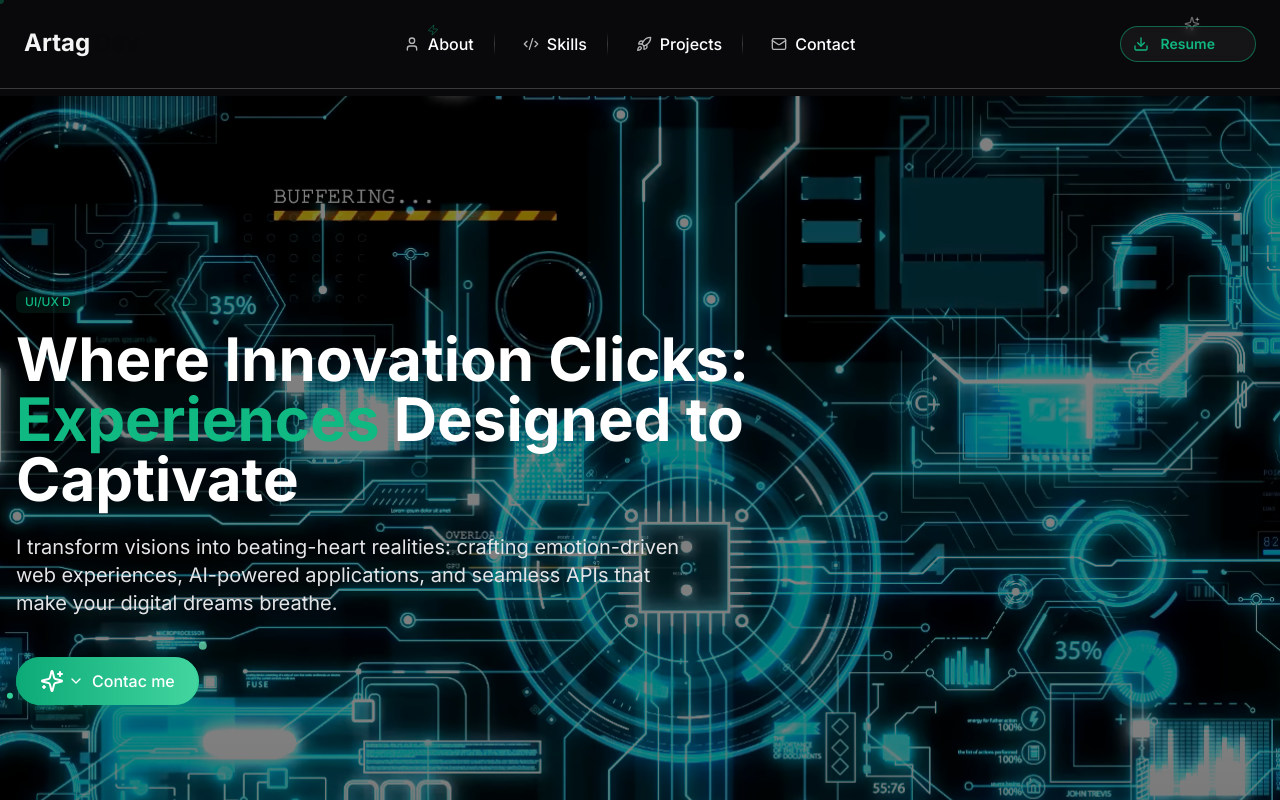
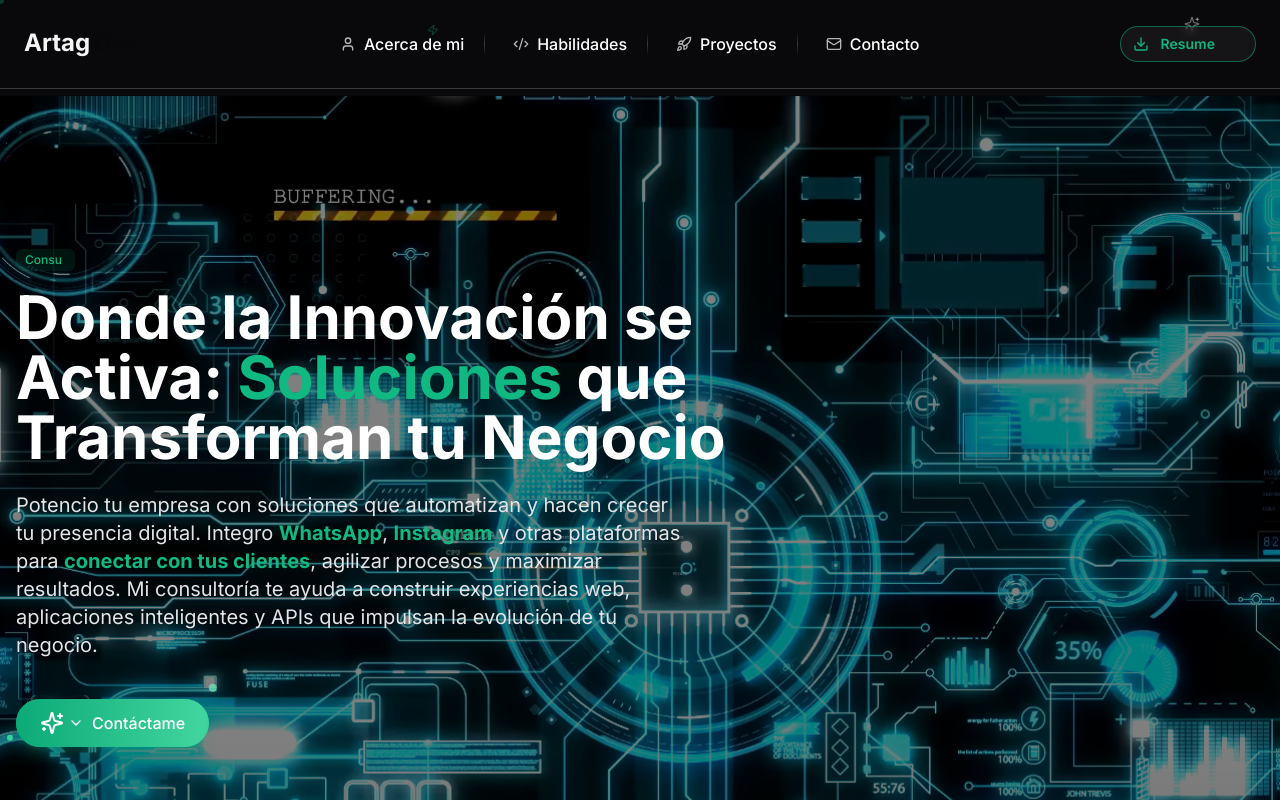
Before and after one commit to Artag-Chris/web-de-servicios, a Next.js app: page / in a window 1280 px wide. Shown: the top 800 px of the page. Built offline with nearby package versions, Linux system fonts and the light colour scheme.

Commit message:
act comienzo de pagina en espa;ol

```diff
--- a/package.json
+++ b/package.json
@@ -1,5 +1,5 @@
 {
-  "name": "artag_site",
+  "name": "artag_services",
   "version": "0.1.0",
   "private": true,
   "scripts": {
--- a/src/components/page_components/Headermain.tsx
+++ b/src/components/page_components/Headermain.tsx
@@ -76,10 +76,10 @@ function HeaderMain() {
   }, [isScrolled])
 
   const navLinks = [
-    { href: "#about", label: "About", icon: User },
-    { href: "#skills", label: "Skills", icon: Code2 },
-    { href: "#projects", label: "Projects", icon: Rocket },
-    { href: "#contact", label: "Contact", icon: Mail },
+    { href: "#about", label: "Acerca de mi", icon: User },
+    { href: "#skills", label: "Habilidades", icon: Code2 },
+    { href: "#projects", label: "Proyectos", icon: Rocket },
+    { href: "#contact", label: "Contacto", icon: Mail },
   ]
 
   return (
--- a/src/components/page_components/Hero.tsx
+++ b/src/components/page_components/Hero.tsx
@@ -135,9 +135,8 @@ function Hero() {
         {/* Video Background */}
         <video
           ref={videoRef}
-          className={`absolute inset-0 w-full h-full object-cover transition-opacity duration-1000 ${
-            videoLoaded ? "opacity-100" : "opacity-0"
-          }`}
+          className={`absolute inset-0 w-full h-full object-cover transition-opacity duration-1000 ${videoLoaded ? "opacity-100" : "opacity-0"
+            }`}
           loop
           muted
           playsInline
@@ -148,9 +147,8 @@ function Hero() {
 
         {/* Fallback image for desktop if video fails to load */}
         <div
-          className={`absolute inset-0 w-full h-full transition-opacity duration-1000 ${
-            !videoLoaded ? "opacity-100" : "opacity-0"
-          }`}
+          className={`absolute inset-0 w-full h-full transition-opacity duration-1000 ${!videoLoaded ? "opacity-100" : "opacity-0"
+            }`}
         >
           <Image
             src="/technology.png"
@@ -178,7 +176,11 @@ function Hero() {
         <div className="max-w-3xl">
           <Badge className="mb-4 bg-emerald-500/10 text-emerald-500 hover:bg-emerald-500/20 transition-colors">
             <TypingAnimation
-              phrases={["Fullstack Developer", "UI/UX Designer", "Problem Solver"]}
+              phrases={[
+                "Desarrollador Fullstack",
+                "Consultor en Automatización",
+                "Impulsor de Crecimiento Digital"
+              ]}
               typeSpeed={80}
               eraseSpeed={40}
               delayBetweenPhrases={1500}
@@ -186,18 +188,22 @@ function Hero() {
             />
           </Badge>
           <h1 className="text-3xl sm:text-4xl md:text-6xl font-bold mb-4 md:mb-6 text-white">
-            Where Innovation Clicks: <span className="text-emerald-500">Experiences </span> Designed to Captivate
+            Donde la Innovación se Activa: <span className="text-emerald-500">Soluciones</span> que Transforman tu Negocio
           </h1>
           <p className="text-zinc-200 text-base sm:text-lg md:text-xl mb-6 md:mb-8 max-w-2xl">
-            I transform visions into beating-heart realities: crafting emotion-driven web experiences, AI-powered
-            applications, and seamless APIs that make your digital dreams breathe.
+            Potencio tu empresa con soluciones que automatizan y hacen crecer tu presencia digital.
+            Integro <b className="text-emerald-500">WhatsApp</b>, <b className="text-emerald-500">Instagram</b> y otras plataformas para <b className="text-emerald-500">conectar con tus clientes</b>,
+            agilizar procesos y maximizar resultados.
+            Mi consultoría te ayuda a construir experiencias web, aplicaciones inteligentes y APIs que impulsan
+            la evolución de tu negocio.
           </p>
 
           <div className="flex flex-col sm:flex-row gap-4">
-            <CTAButton text={"Contac me"} icon={<Sparkles />} />
+            <CTAButton text={"Contáctame"} icon={<Sparkles />} />
           </div>
         </div>
       </section>
+
     </div>
   )
 }
```
Also changed, not shown: 2 other files (tests, documents, lock files or other folders).
